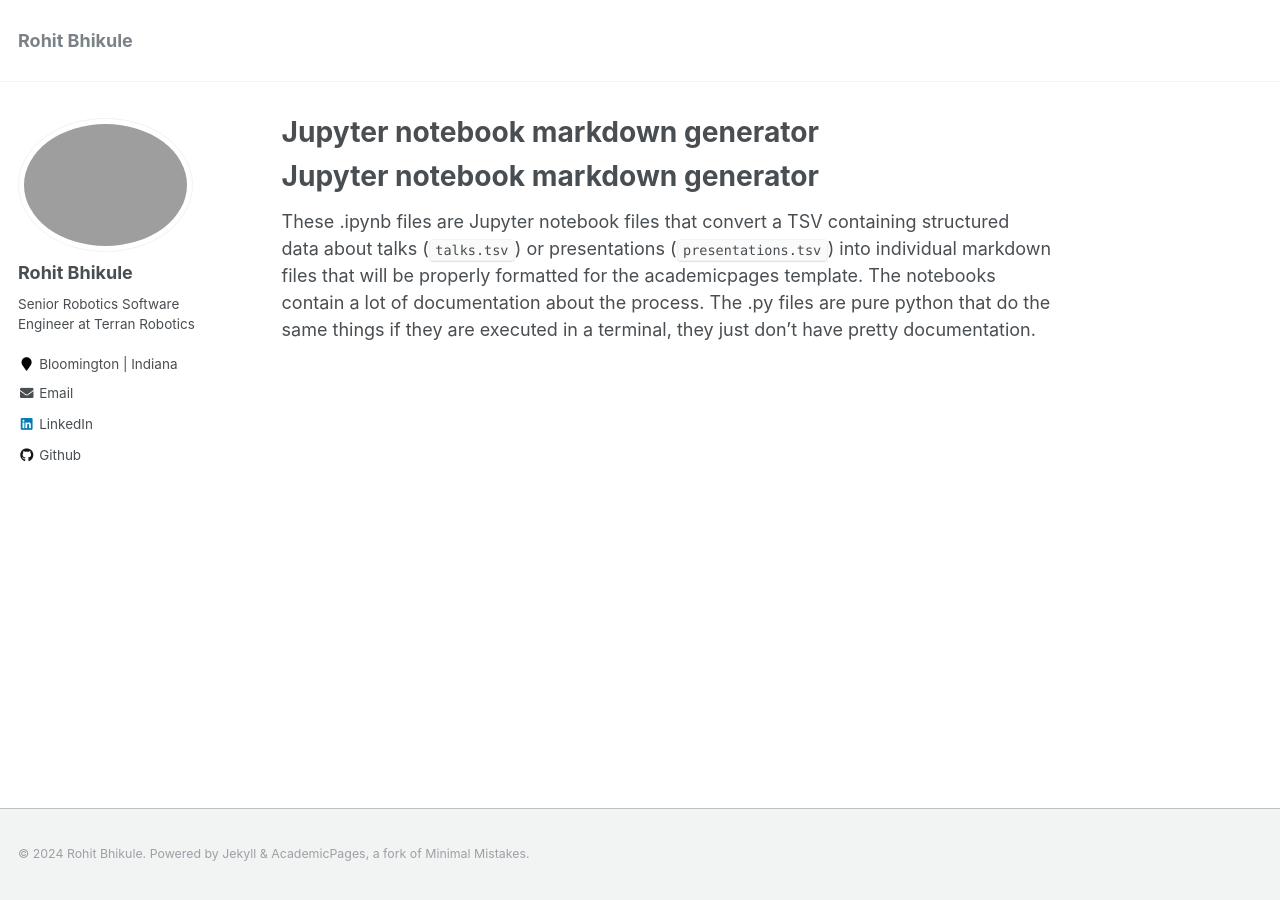
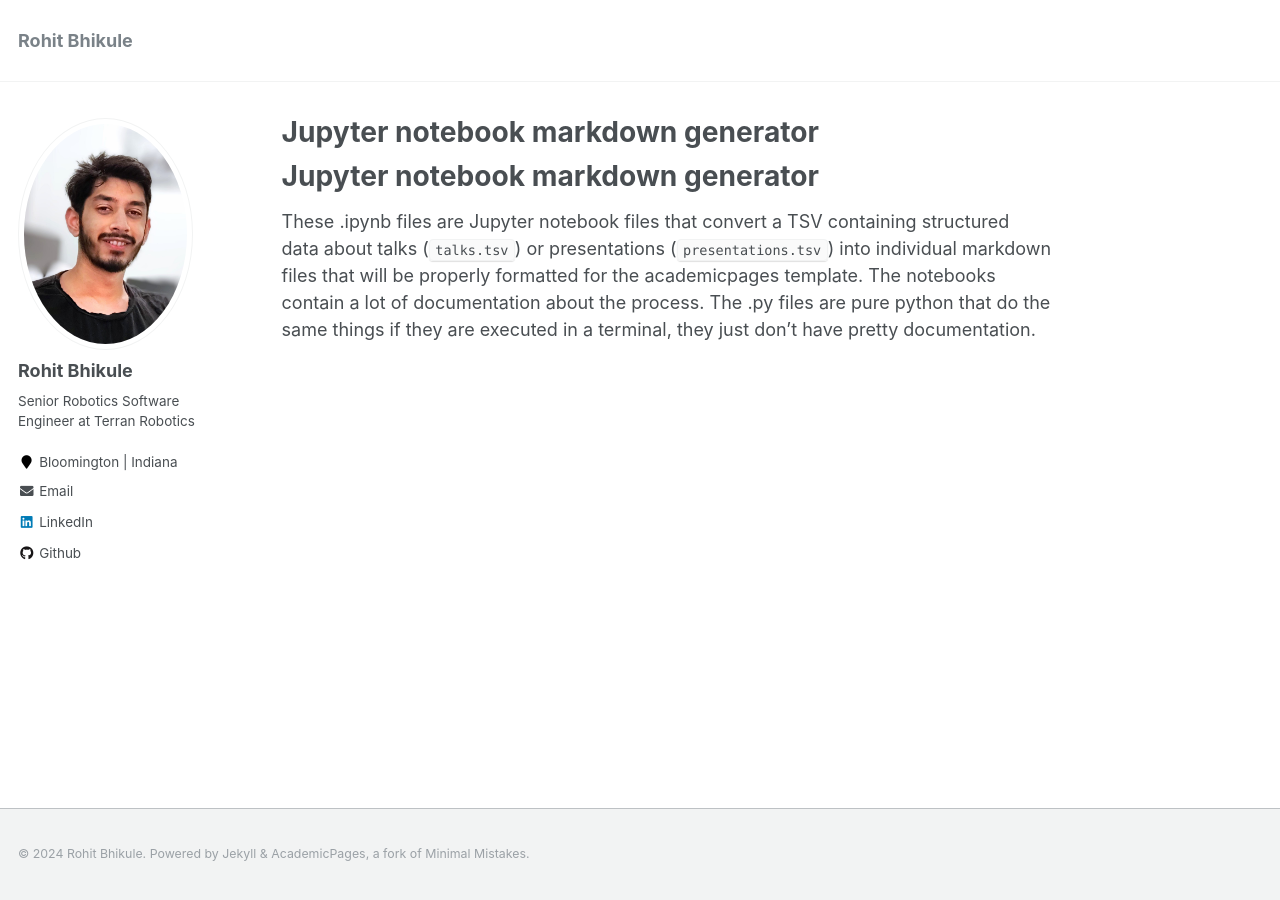
Before and after one commit to rohiitb/rohiitb.github.io, a Jekyll site: the page built from markdown_generator/readme.md, in a window 1280 px wide. Built offline with Jekyll 4.4.1, drawn with Linux system fonts in a browser that asks for light colours; our own code applies the rules of GitHub Pages for plain Markdown files.

Commit message:
jpeg format extension

```diff
--- a/_config.yml
+++ b/_config.yml
@@ -81,7 +81,7 @@ analytics:
 # Site Author
 author:
   name             : "Rohit Bhikule"
-  avatar           : "propic.jpg"
+  avatar           : "propic.jpeg"
   bio              : "Senior Robotics Software Engineer at Terran Robotics"
   location         : "Bloomington | Indiana"
   employer         :
```
